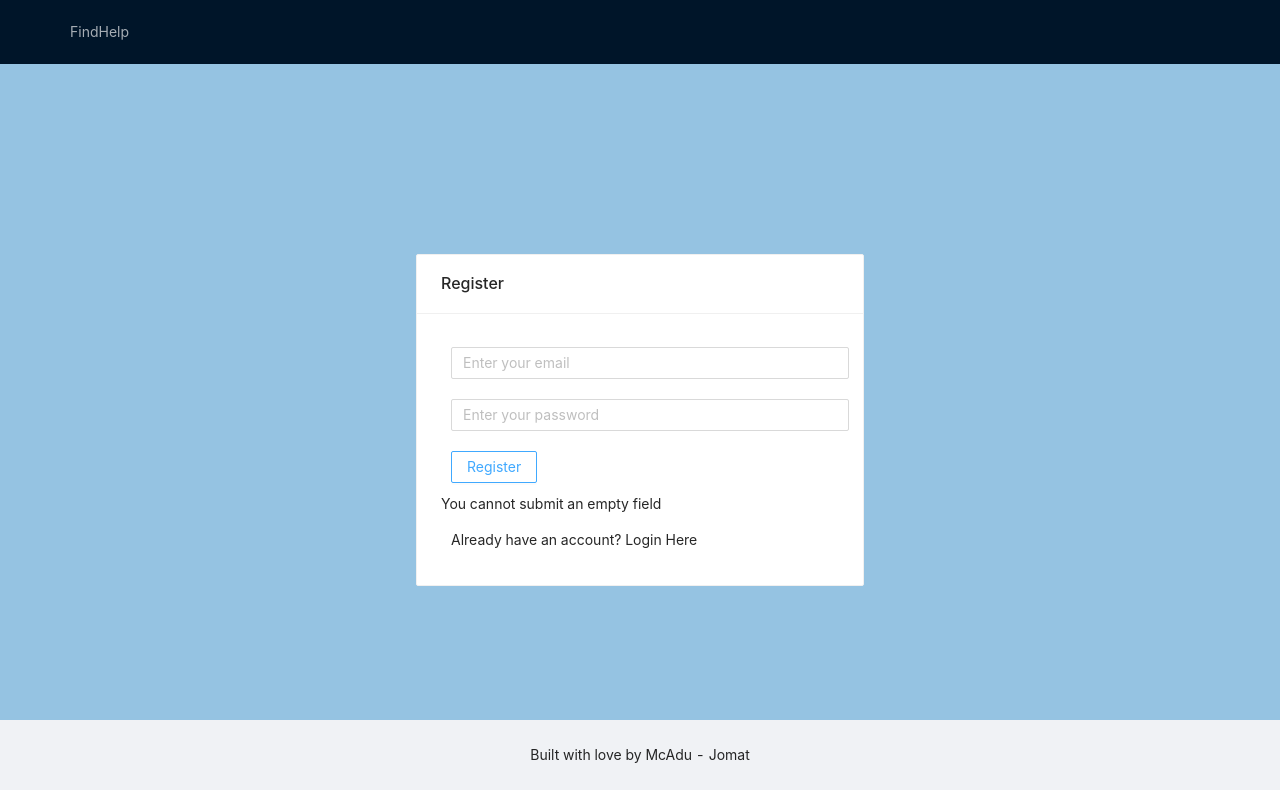
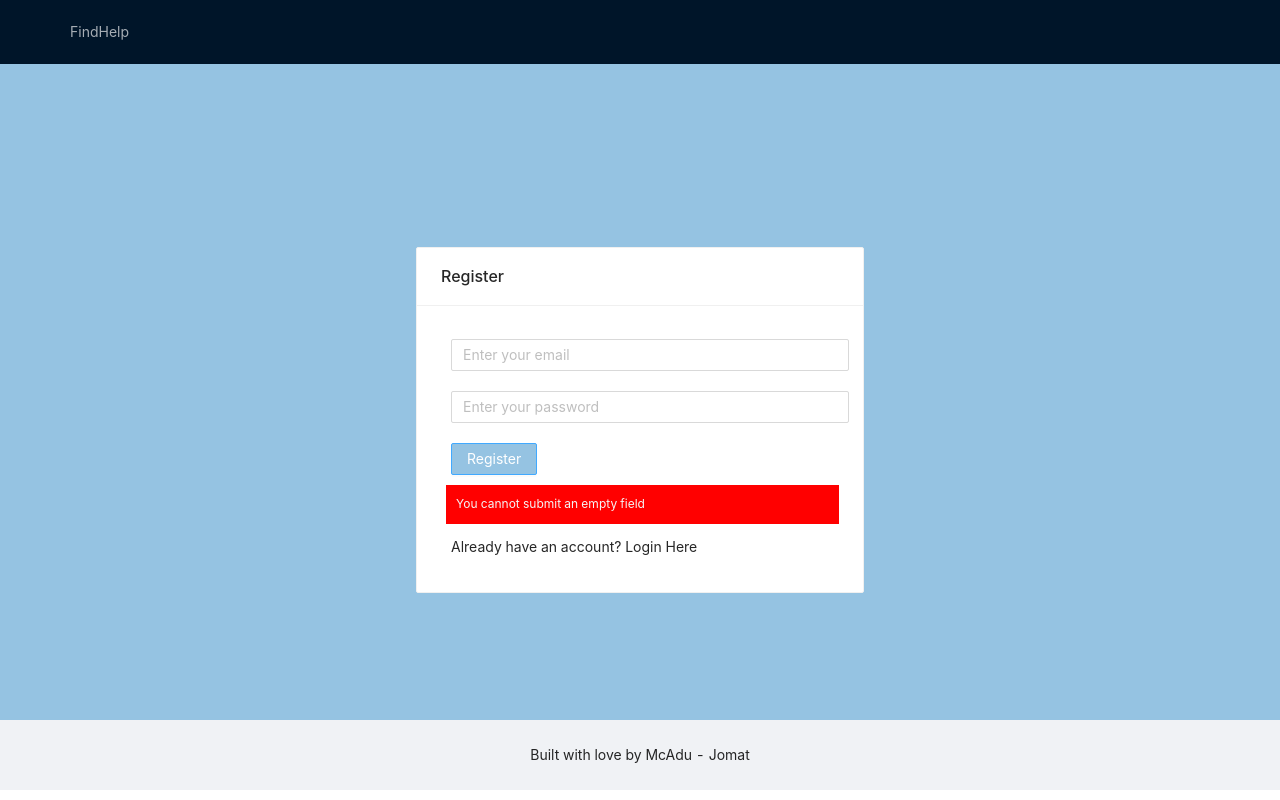
Before and after one commit to adujoseph/FindHelp, a React (Create React App) app: page / in a window 1280 px wide. Both pictures are taken after a click on the button "Register". Built offline with nearby package versions, Linux system fonts and the light colour scheme; no server answers.

Commit message:
Auth form aesthetics

```diff
--- a/src/components/auth/Auth.css
+++ b/src/components/auth/Auth.css
@@ -15,11 +15,25 @@
     padding: 10
 }
 .margin{
-    margin: 10px
+    margin: 10px;
+
+}
+.Btn{
+    margin: 10px;
+    background-color: 'rgb(149, 195, 226)';
+     color: 'white'
 }
 .example{
     position:absolute !important;
-    }
+}
+
+.error{
+    font-size: 12px;
+    color: whitesmoke;
+    background-color: red;
+    padding: 10px;
+    margin-left: 5px;
+}
 @media screen and (max-width: 600px) {
     .cardStyle{
         width: 60vw;
--- a/src/components/auth/Auth.tsx
+++ b/src/components/auth/Auth.tsx
@@ -12,7 +12,7 @@ const Auth = (props: any) => {
     const [showForm, setShowForm] = useState<string>('register');
     const [email, setEmail] = useState<string>('');
     const [password, setPassword] = useState<string>('');
-    const [error, setError] = useState<string>('');
+    const [error, setError] = useState<string | null>('');
 
     const openNotification = (t: string) => {
         let mssg;
@@ -78,10 +78,12 @@ const Auth = (props: any) => {
     const changeEmail = (e: any) => {
         console.log(e.target.value);
         setEmail(e.target.value);
+        setError(null)
     }
     const changePassword = (e: any) => {
         console.log(e.target.value);
         setPassword(e.target.value);
+        setError(null)
     }
 
     return (
@@ -104,9 +106,12 @@ const Auth = (props: any) => {
                                 onChange={changePassword}
                                 style={{ margin: 10 }}
                             />
-                            <Button onClick={handleLogin} className={'margin'}>Login</Button>
-                            {error ? <p>{error}</p> : null}
-                            <p onClick={() => setShowForm('register')} className={'margin'}>Don't have an account? <span>Register.</span></p>
+                            <Button onClick={handleLogin} className='Btn' style={{backgroundColor: 'rgb(149, 195, 226)', color: 'white'}}>Login</Button>
+                            {error ? <p className="error">{error}</p> : null}
+                            <p onClick={() => {
+                                setShowForm('register')
+                                setError(null)
+                        }} className={'margin'}>Don't have an account? <span>Register.</span></p>
                         </Card>
                         :
 
@@ -126,9 +131,12 @@ const Auth = (props: any) => {
                                 onChange={changePassword}
                                 style={{ margin: 10 }}
                             />
-                            <Button onClick={handleRegister} className={'margin'}>Register</Button>
-                            {error ? <p>{error}</p> : null}
-                            <p onClick={() => setShowForm('login')} className={'margin'}>Already have an account? <span>Login Here</span></p>
+                            <Button onClick={handleRegister} className='Btn' style={{backgroundColor: 'rgb(149, 195, 226)', color: 'white'}}>Register</Button>
+                            {error ? <p className="error">{error}</p> : null}
+                            <p onClick={() => {
+                                setShowForm('login')
+                                 setError(null)}
+                                 } className={'margin'}>Already have an account? <span>Login Here</span></p>
                         </Card>
                 }
 
```
Also changed, not shown: src/components/main/Main.css (line endings or trailing spaces).
